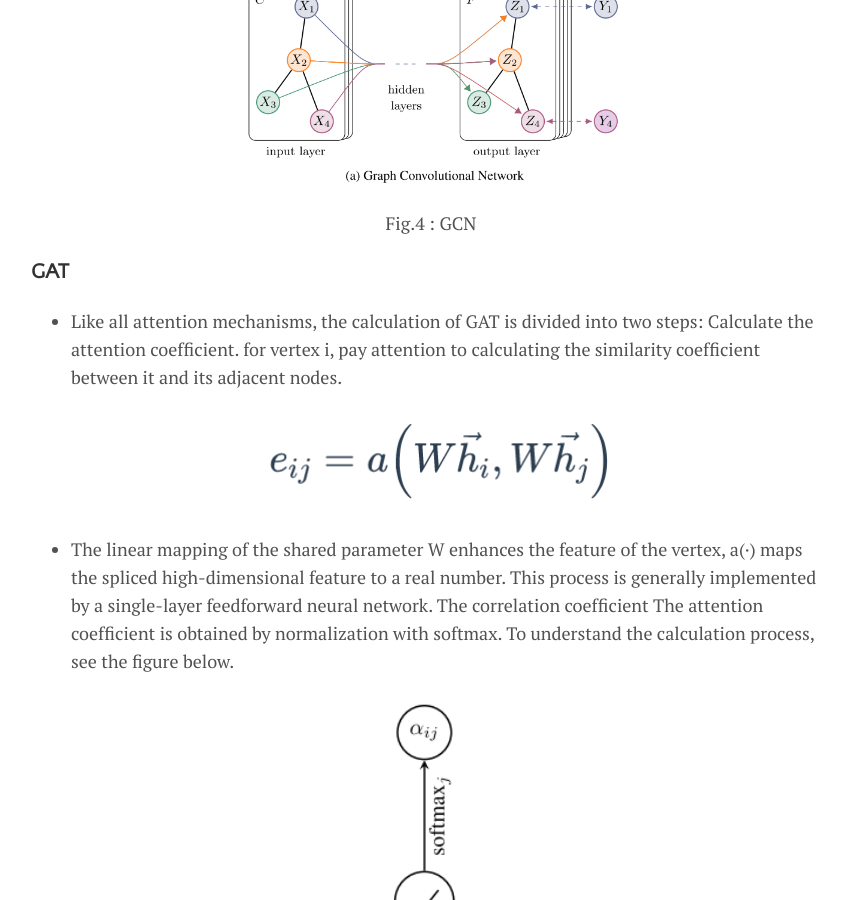
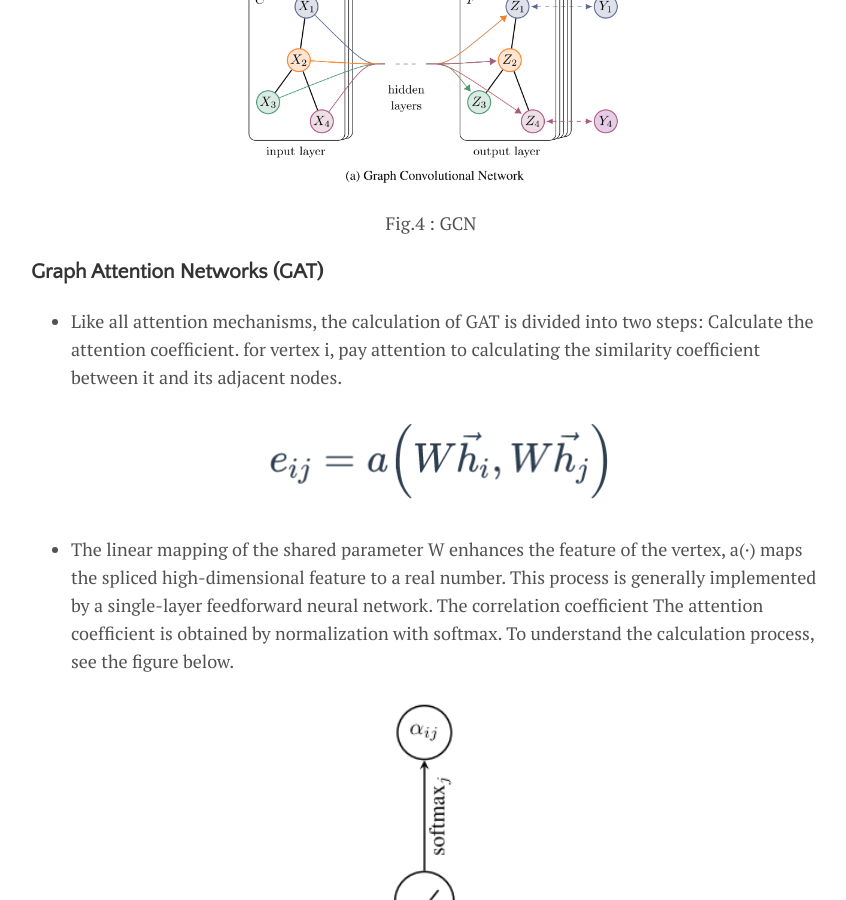
Before and after one commit to IslamMohamedMosaad/IslamMohamedMosaad.github.io, a Jekyll site: the page built from _posts/2021-08-11-Graph-Based-Reasoning-over-Heterogeneous-External-Knowledge-for-Commonsense-Question-Answering.md, in a window 1280 px wide and 900 px high, scrolled down 7206 px. Shown: the whole window, without its empty margins (209-1055 px from the left). Built offline with Jekyll 4.4.1, drawn with Linux system fonts in a browser that asks for light colours; comment, search, counter and statistics services are not loaded.

Commit message:
Update 2021-08-11-Graph-Based-Reasoning-over-Heterogeneous-External-Knowledge-for-Commonsense-Question-Answering.md

```diff
--- a/_posts/2021-08-11-Graph-Based-Reasoning-over-Heterogeneous-External-Knowledge-for-Commonsense-Question-Answering.md
+++ b/_posts/2021-08-11-Graph-Based-Reasoning-over-Heterogeneous-External-Knowledge-for-Commonsense-Question-Answering.md
@@ -178,7 +178,7 @@ Fig.4 : GCN
 </p>
 
 
-### **GAT**
+### **Graph Attention Networks (GAT)**
 
 - Like all attention mechanisms, the calculation of GAT is divided into two steps: Calculate the attention coefficient. for vertex i, pay attention to calculating the similarity coefficient between it and its adjacent nodes.
 
```
